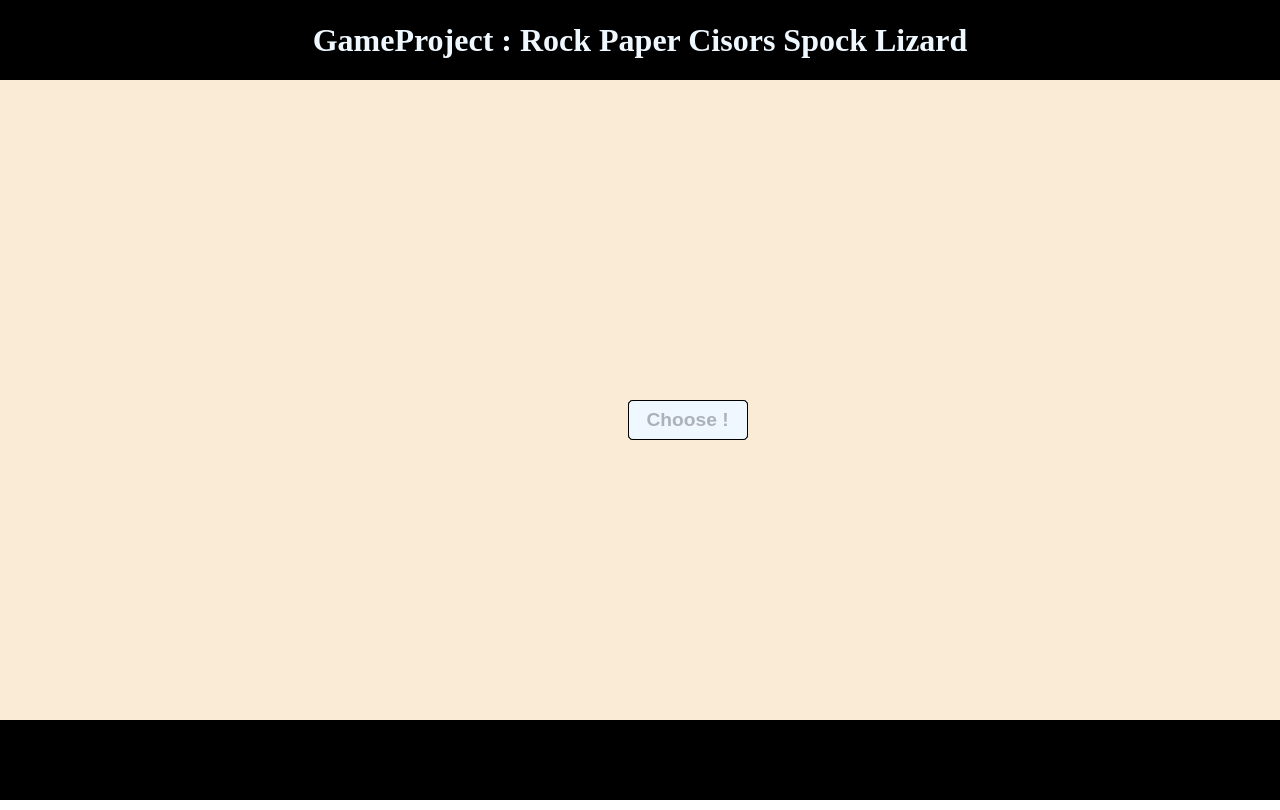
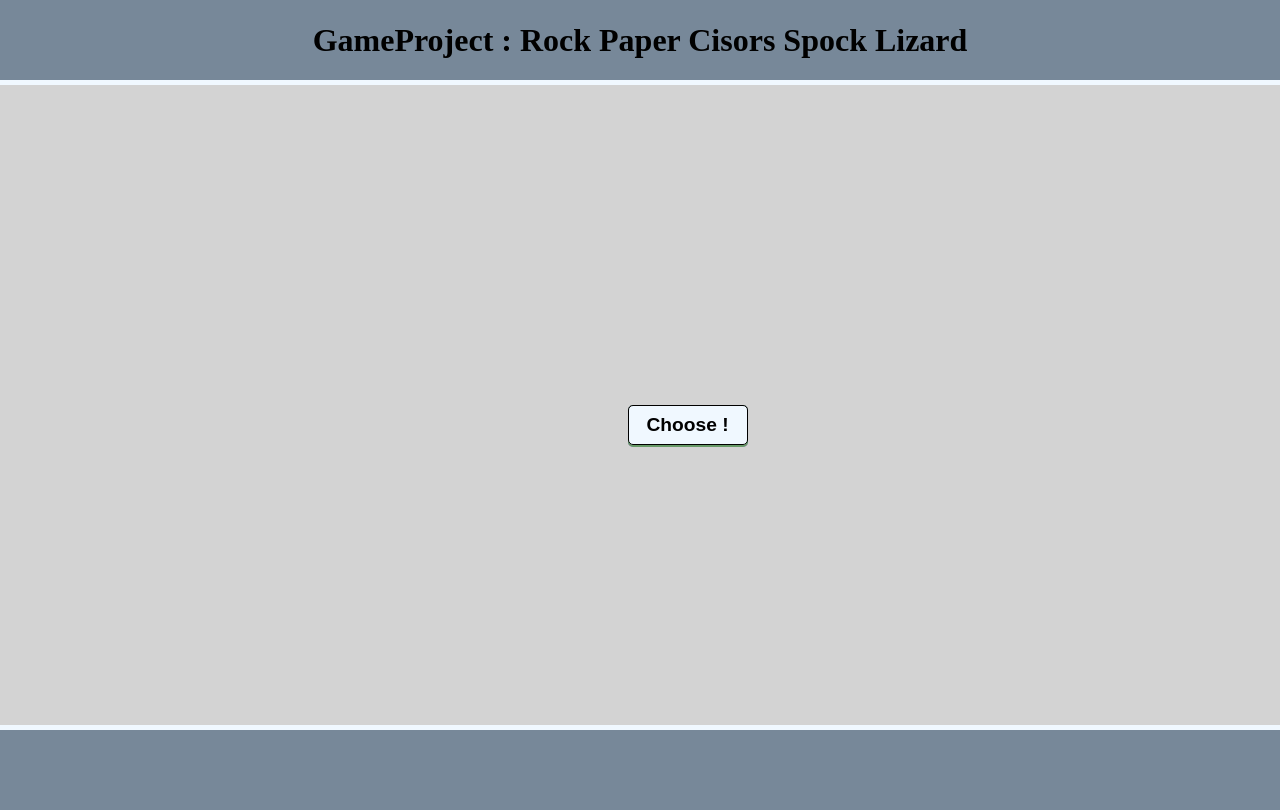
Before and after one commit to FlLefe/PaperScissorsGame, a plain HTML site: page index.html in a window 1280 px wide. Both pictures are taken after a click on the button "Play". Drawn offline with Linux system fonts and the light colour scheme.

Commit message:
Ajout de couleurs

```diff
--- a/css/styles.css
+++ b/css/styles.css
@@ -1,16 +1,17 @@
 #section__top {
     width: 100%;
     height: 10vh;
-    background-color: black;
+    background-color:lightslategrey;
     display: flex;
     justify-content: center;
     align-items: center;
+    border-bottom: 5px aliceblue solid;
 }
 
 #section__mid {
     width: 100%;
     height: 80vh;
-    background-color: antiquewhite;
+    background-color:lightgrey;
     display: flex;
     justify-content: center;
     align-items: center;
@@ -20,14 +21,15 @@
 #section__bottom {
     width: 100%;
     height: 10vh;
-    background-color:black;
+    background-color: lightslategrey;
     display: flex;
     justify-content: center;
     align-items: center;
+    border-top: 5px aliceblue solid;
 }
 
 #section__top h1 {
-    color: aliceblue;
+    color: black;
     font-weight: 700;
     font-size: 2rem;
 }
@@ -63,21 +65,78 @@
     font-weight: 600;
 }
 
-#replay {
+#replay, #play {
     background-color: aliceblue;
 }
 
-.transition-top {
-    animation-fill-mode: backwards;
-    animation-duration: 2s;
+#replay:hover, #play:hover{
+    border: 2px aliceblue solid;
+    background-color: black;
+    color: aliceblue;
 }
 
 button[value="elements"]{
     z-index: 10;
+    color: black;
 }
 
 button[value="elements"]:hover{
     display: none;
+}
+
+button[value="rock"]{
+    background-color: #ffd5d5;
+    border:2px #ff8080 solid;
+}
+
+button[value="rock"]:hover{
+    background-color: #ff8080;
+    border:2px #ff8080 solid;
+    color: #ffd5d5;
+}
+
+button[value="paper"]{
+    background-color: #fff6d5;
+    border:2px #ffdf5d solid;
+}
+
+button[value="paper"]:hover{
+    background-color: #ffdf5d;
+    border:2px #ffdf5d solid;
+    color: #c5b785;
+}
+
+button[value="scissors"]{
+    background-color: #f6d5ff;
+    border:2px #c671dc solid;
+}
+
+button[value="scissors"]:hover{
+    background-color: #c671dc;
+    border:2px #c671dc solid;
+    color: #f6d5ff;
+}
+
+button[value="spock"]{
+    background-color: #d5e5ff;
+    border:2px #80b3ff solid;
+}
+
+button[value="spock"]:hover{
+    background-color: #80b3ff;
+    border:2px #80b3ff solid;
+    color: #d5e5ff;
+}
+
+button[value="lizard"]{
+    background-color: #d7f4d7;
+    border:2px #679967 solid;
+}
+
+button[value="lizard"]:hover{
+    background-color: #679967;
+    border:2px #679967 solid;
+    color: #d7f4d7;
 }
 
 @keyframes transition-right {
--- a/script/index.js
+++ b/script/index.js
@@ -48,10 +48,6 @@ const game = {
   transitionElements: () => {
     const nb0 = document.querySelector("button:nth-child(1)");
     nb0.style.zIndex = "-1";
-    const buttons = document.querySelectorAll(".button--user");
-    buttons.forEach((button) => {
-      button.classList.add("transition");
-    });
     const nb1 = document.querySelector("button:nth-child(2)");
     nb1.style.cssText = "animation-name: transition-right; animation-duration: 2s; animation-fill-mode: forwards;";
     const nb2 = document.querySelector("button:nth-child(3)");
```
